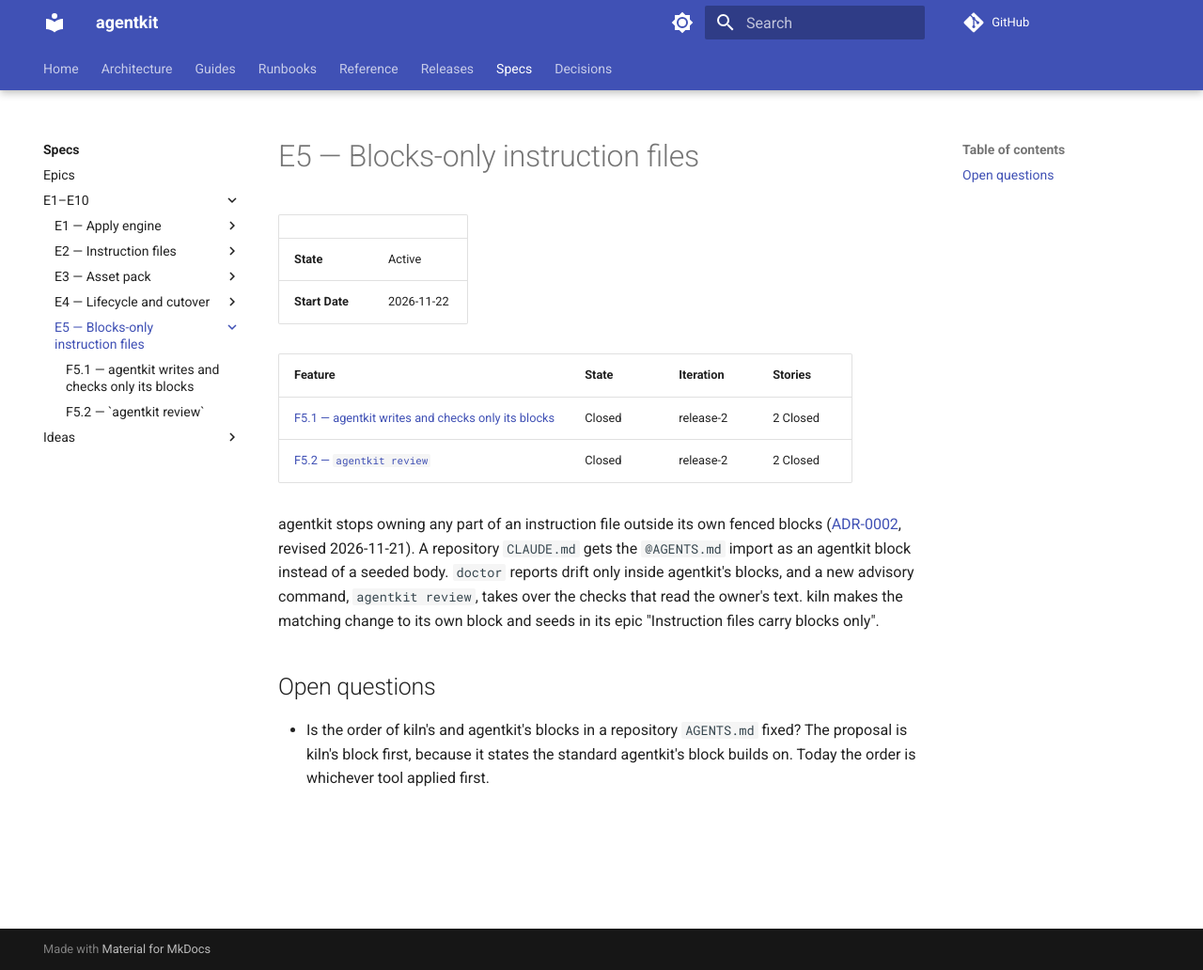
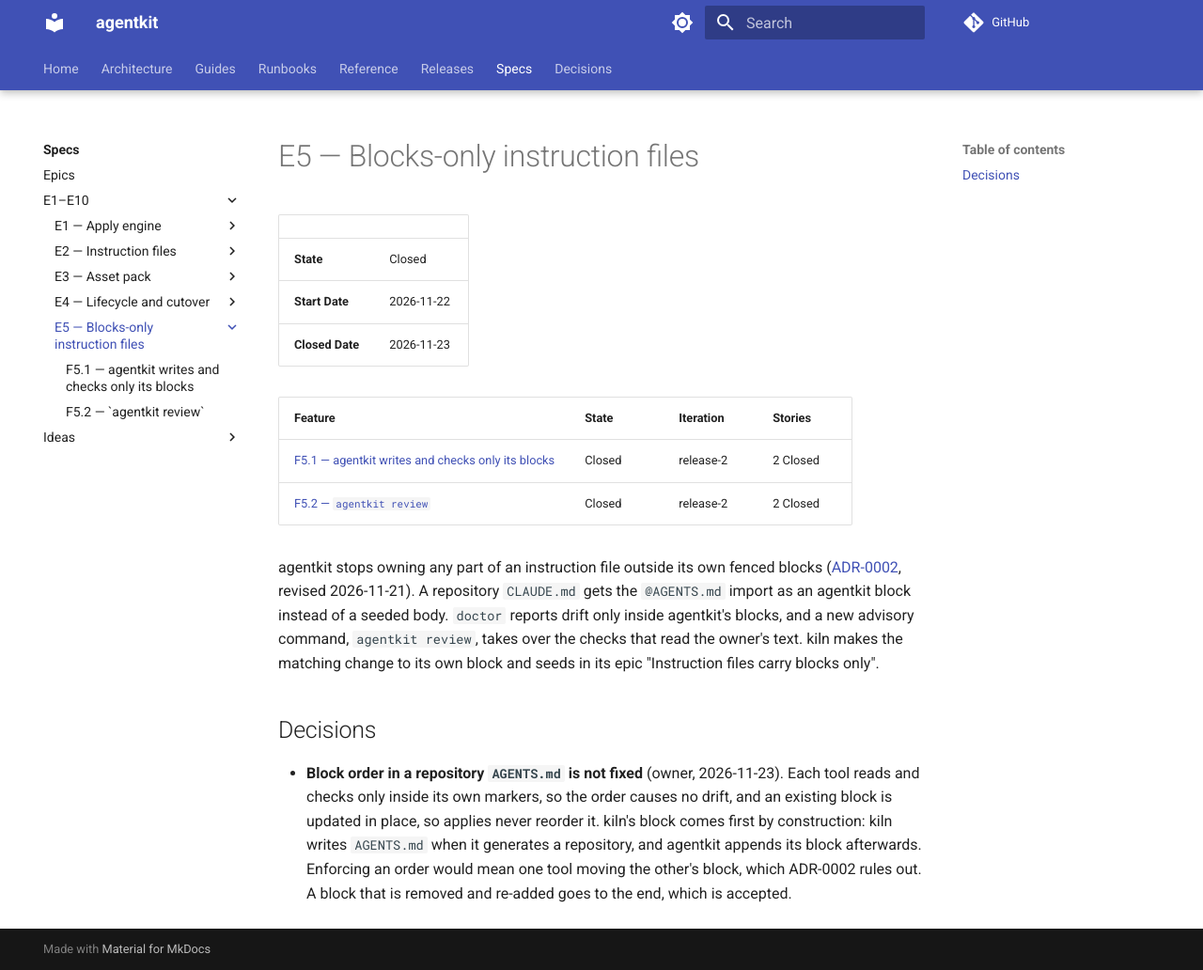
Before and after one commit to rn-tools/agentkit, an MkDocs documentation site: the page built from docs/specs/epics/E5-blocks-only-instruction-files/index.md, in a window 1280 px wide and 1032 px high. Shown: the whole window at 94% size. Built offline with MkDocs 1.6.1 and Material for MkDocs 9.7.7, drawn with Linux system fonts in a browser that asks for light colours; comment, search, counter and statistics services are not loaded.

Commit message:
E5 close
Co-Authored-By: Claude Opus 5.5 <noreply@anthropic.com>

```diff
--- a/docs/specs/epics/E5-blocks-only-instruction-files/index.md
+++ b/docs/specs/epics/E5-blocks-only-instruction-files/index.md
@@ -2,8 +2,9 @@
 
 |  |  |
 | -- | -- |
-| **State** | Active |
+| **State** | Closed |
 | **Start Date** | 2026-11-22 |
+| **Closed Date** | 2026-11-23 |
 
 <!-- BEGIN derived features -->
 
@@ -22,8 +23,13 @@ advisory command, `agentkit review`, takes over the checks that read the owner's
 text. kiln makes the matching change to its own block and seeds in its epic
 "Instruction files carry blocks only".
 
-## Open questions
+## Decisions
 
-- Is the order of kiln's and agentkit's blocks in a repository `AGENTS.md`
-  fixed? The proposal is kiln's block first, because it states the standard
-  agentkit's block builds on. Today the order is whichever tool applied first.
+- **Block order in a repository `AGENTS.md` is not fixed** (owner, 2026-11-23).
+  Each tool reads and checks only inside its own markers, so the order causes
+  no drift, and an existing block is updated in place, so applies never
+  reorder it. kiln's block comes first by construction: kiln writes
+  `AGENTS.md` when it generates a repository, and agentkit appends its block
+  afterwards. Enforcing an order would mean one tool moving the other's block,
+  which ADR-0002 rules out. A block that is removed and re-added goes to the
+  end, which is accepted.
```
Also changed, not shown: docs/specs/epics/index.md (+1 -1 lines).
